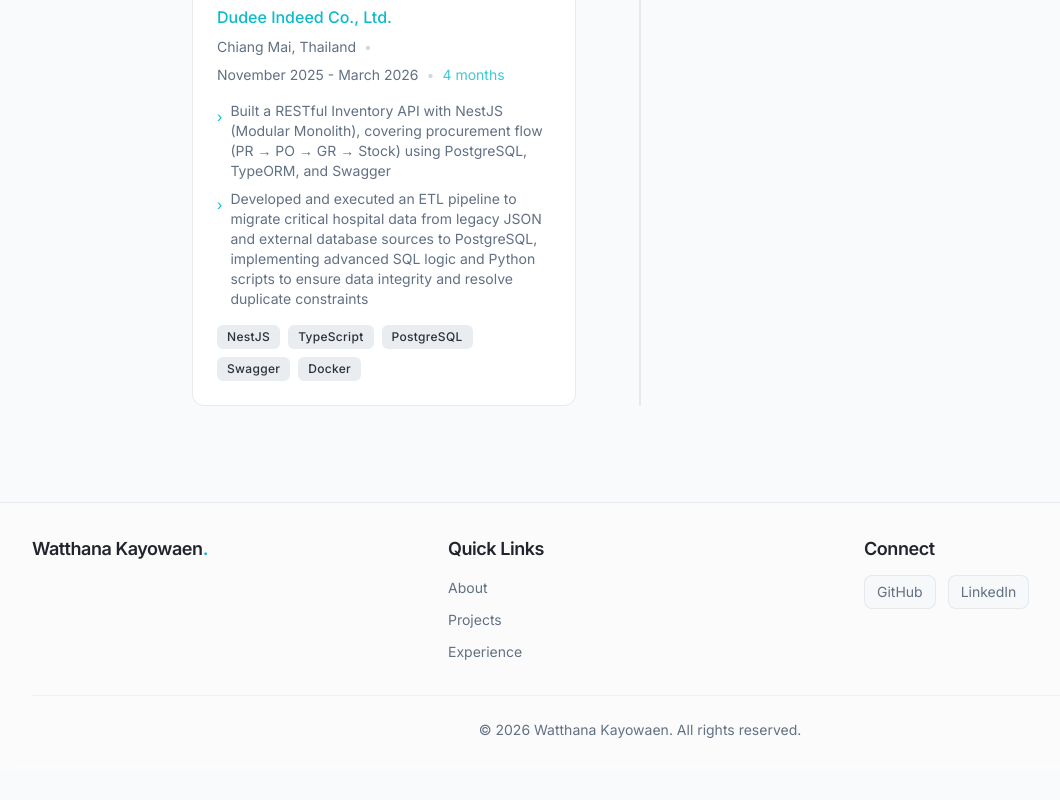
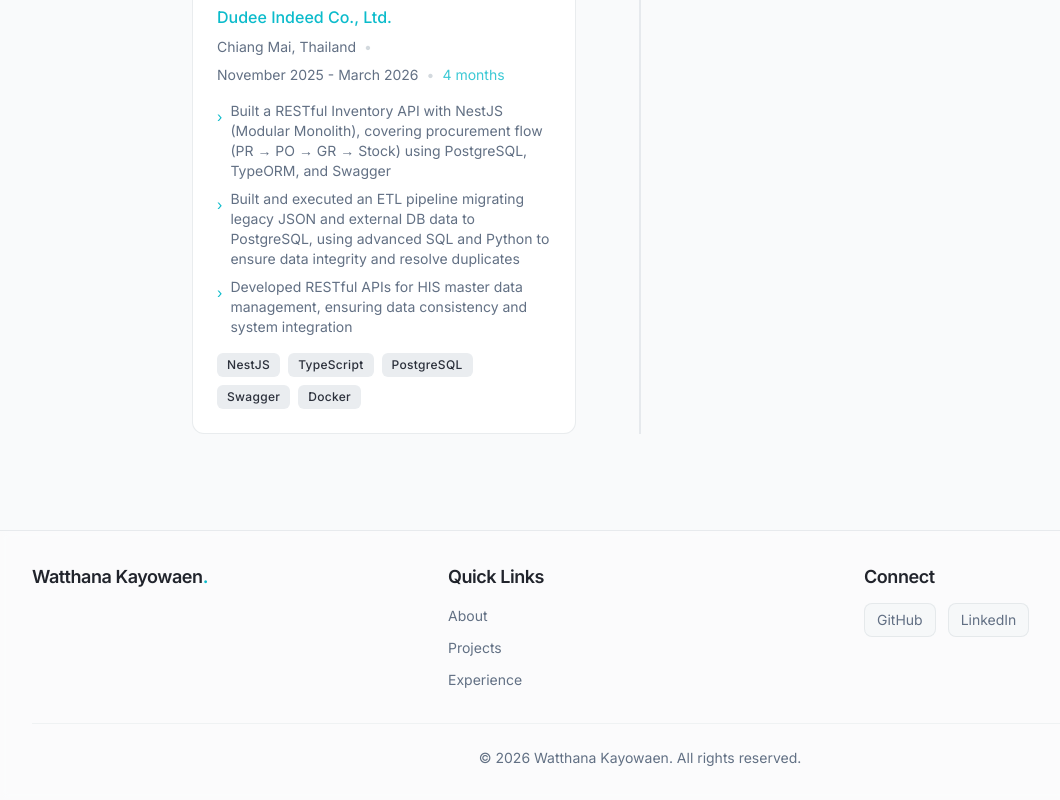
Before and after one commit to Watthana65022128/my-portfolio, a Next.js app: page / in a window 1280 px wide. Shown: the part 4595-5395 px from the top of the page, without its empty margins (0-1060 px from the left). Before the commit the page ends 5367 px from the top, so only its background shows below. Built offline with nearby package versions, Linux system fonts and the light colour scheme.

Commit message:
feat: enhance Header component to hide on scroll down and show on scroll up

```diff
--- a/src/data/experience.ts
+++ b/src/data/experience.ts
@@ -53,7 +53,8 @@ export const experiences: Experience[] = [
     current: false,
     responsibilities: [
       "Built a RESTful Inventory API with NestJS (Modular Monolith), covering procurement flow (PR → PO → GR → Stock) using PostgreSQL, TypeORM, and Swagger",
-      "Developed and executed an ETL pipeline to migrate critical hospital data from legacy JSON and external database sources to PostgreSQL, implementing advanced SQL logic and Python scripts to ensure data integrity and resolve duplicate constraints",
+      "Built and executed an ETL pipeline migrating legacy JSON and external DB data to PostgreSQL, using advanced SQL and Python to ensure data integrity and resolve duplicates",
+      "Developed RESTful APIs for HIS master data management, ensuring data consistency and system integration",
     ],
     technologies: [
       "NestJS",
```
